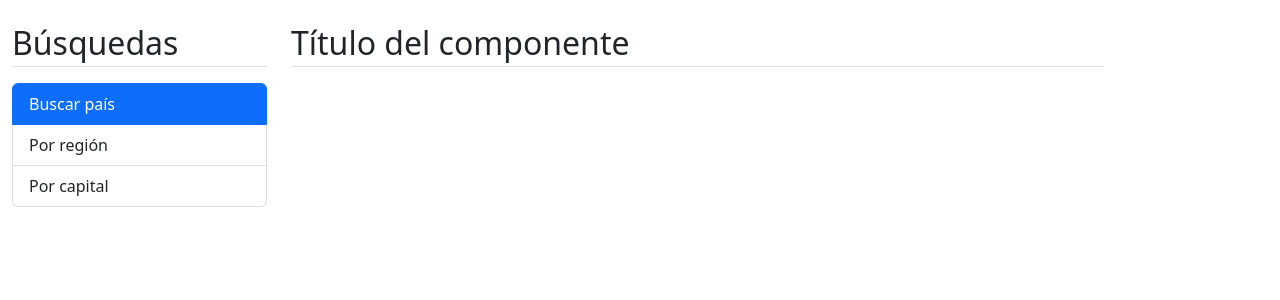
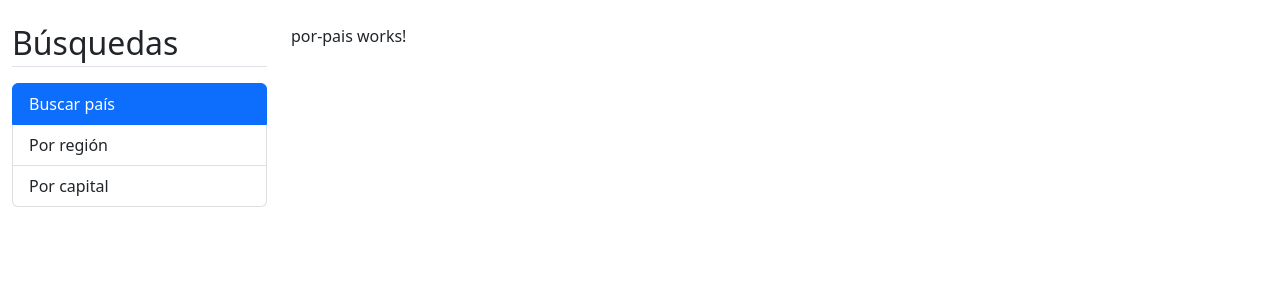
Before and after one commit to magadiflo/angular-paises-app, an Angular app: page / in a window 1280 px wide. Shown: the top 300 px of the page. Built offline with nearby package versions, Linux system fonts and the light colour scheme.

Commit message:
RouterModule - Rutas en nuestra aplicación (app-routing.module.ts)

```diff
--- a/src/app/app.component.html
+++ b/src/app/app.component.html
@@ -8,6 +8,6 @@
         </ul>
     </div>
     <div class="col">
-        <h2 class="border-bottom pb-1 mb-3">Título del componente</h2>
+        <router-outlet></router-outlet>
     </div>
 </div>
--- a/src/app/app.module.ts
+++ b/src/app/app.module.ts
@@ -3,6 +3,7 @@ import { BrowserModule } from '@angular/platform-browser';
 
 import { AppComponent } from './app.component';
 
+import { AppRoutingModule } from './app-routing.module';
 import { SharedModule } from './shared/shared.module';
 import { PaisModule } from './pais/pais.module';
 
@@ -12,6 +13,7 @@ import { PaisModule } from './pais/pais.module';
   ],
   imports: [
     BrowserModule,
+    AppRoutingModule,
     SharedModule,
     PaisModule,
   ],
```
Also changed, not shown: src/app/app-routing.module.ts (added, +38 -0 lines).
